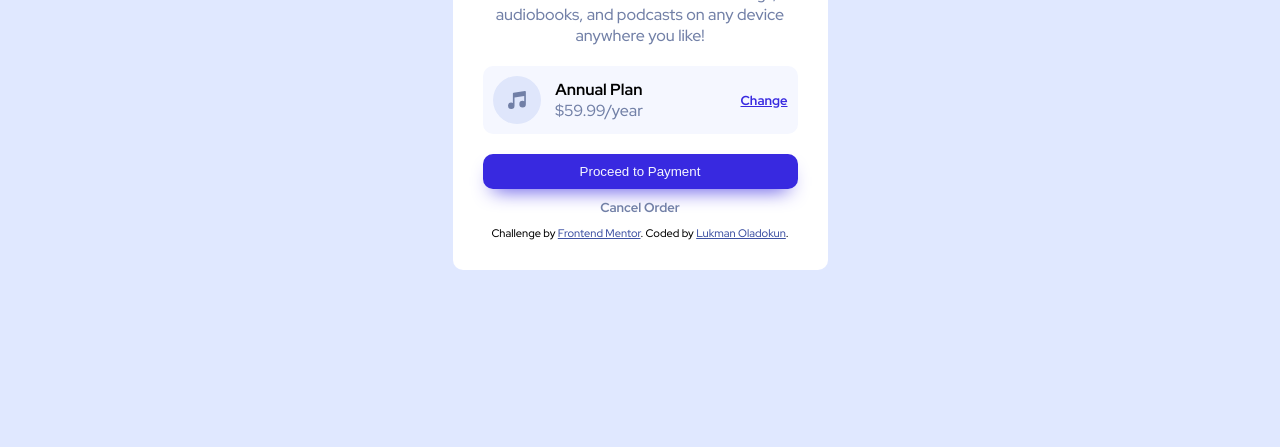
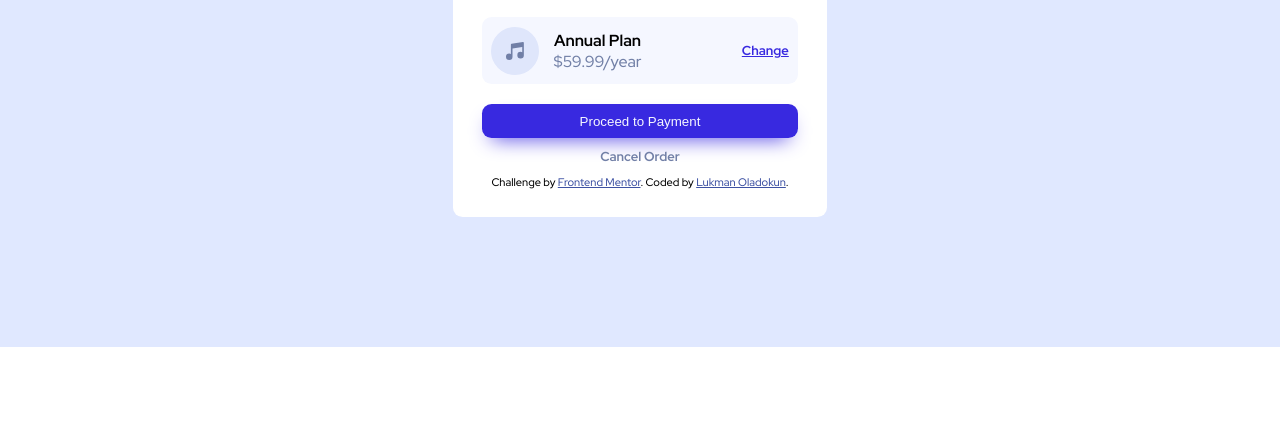
Before and after one commit to OladokunLT/order-summary, a plain HTML site: page index.html in a window 1280 px wide. Shown: the part 453-900 px from the top of the page. After the commit the page ends 800 px from the top, so only its background shows below. Drawn offline with Linux system fonts and the light colour scheme.

Commit message:
Replaced height: 100vh by min-height and px to rem

```diff
--- a/style.css
+++ b/style.css
@@ -29,20 +29,20 @@ body {
 }
 .w-full {
     width: 100%;
-    border-radius: 10px 10px 0 0;
+    border-radius: 0.6rem 0.6rem 0 0;
 }
 .h-100vh {
-    height: 100vh;
+    min-height: 100vh;
 }
 .bg-main {
     background-color: #fff;
 }
 .w-main {
-    width: 375px;
+    width: 23.4rem;
 }
 .my {
-    margin-top: 20px;
-    margin-bottom: 20px;
+    margin-top: 1.25rem;
+    margin-bottom: 1.25rem;
 }
 .flex {
     display: flex;
@@ -60,13 +60,13 @@ body {
     justify-content: space-between;
 }
 .p-xy {
-    padding:30px;
+    padding: 1.8rem;
 }
 .rounded {
-    border-radius: 10px;
+    border-radius: 0.6rem;
 }
 .mb {
-    margin-bottom: 10px;
+    margin-bottom: 0.6rem;
 }
 span {
     padding-left: 0.9rem;
@@ -88,7 +88,7 @@ span {
 }
 
 .py {
-    padding: 10px 0;
+    padding: 0.6rem 0;
 }
 
 .t-small {
@@ -106,7 +106,7 @@ span {
 }
 .plans {
     background-color: var(--Very-pale-blue);
-    padding: 10px;
+    padding: 0.6rem;
 }
 .bg-wrapper {
     background-image: url("./images/pattern-background-desktop.svg");
@@ -123,7 +123,7 @@ button:hover{
     opacity: 0.8;
 }
 .shadow{
-    box-shadow: 0px 10px 20px -10px var(--Bright-blue);
+    box-shadow: 0px 0.6rem 1.25rem -0.6rem var(--Bright-blue);
 }
 .cancel {
     color: var(--Desaturated-blue);
@@ -141,17 +141,17 @@ button:hover{
         background-image: url("./images/pattern-background-mobile.svg");
     }
     .w-main {
-        width: 300px;
+        width: 18rem; /*300px;*/
     }
     p {
         font-size: small;
     }
 }
-@media screen and (orientation:landscape) {
+/* @media screen and (orientation:landscape) {
     body {
         background-color: var(--Pale-blue);
         background-image: ;
         padding-top: 50px;
         padding-bottom: 50px;
     }
-}
+} */
```
